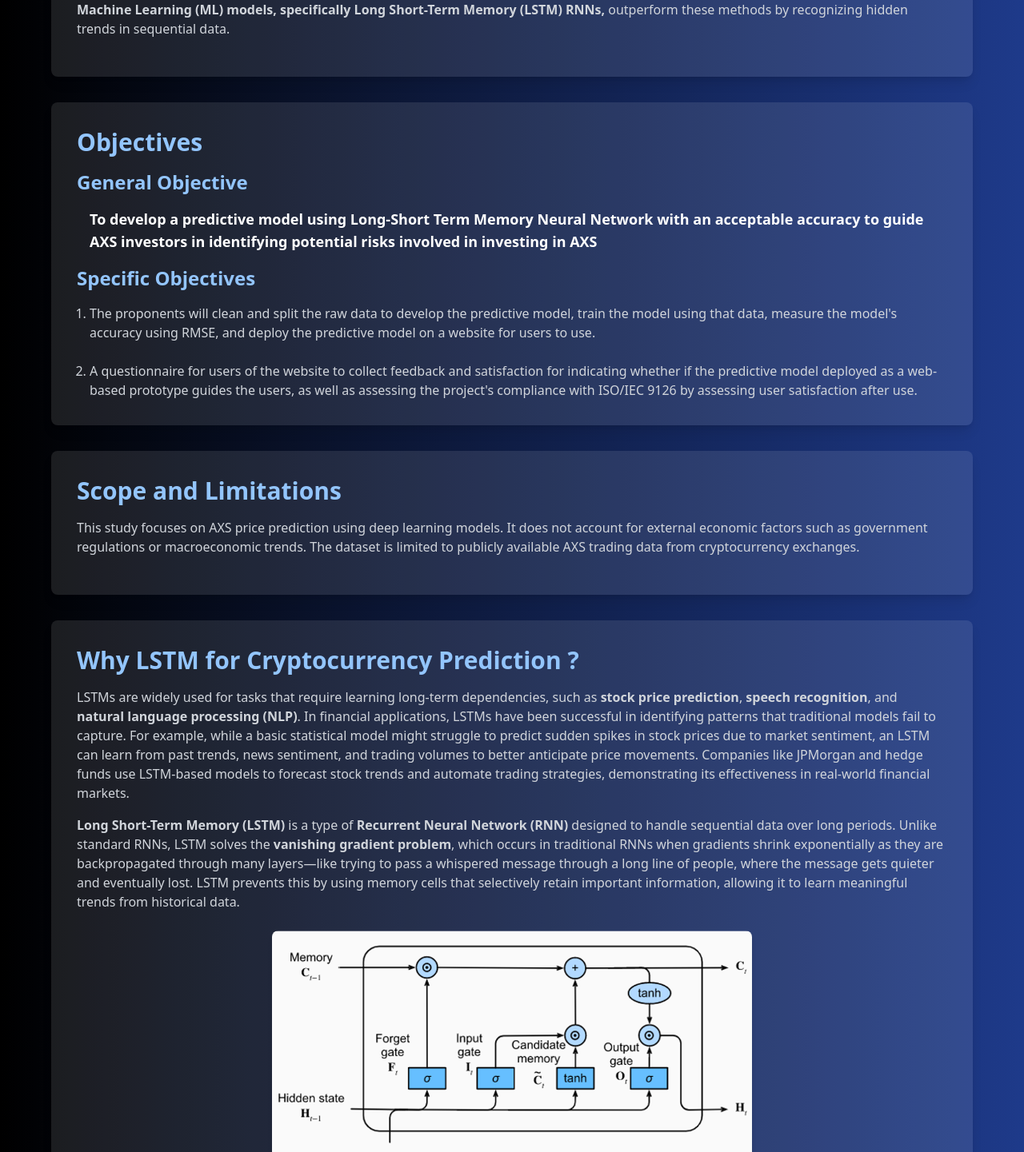
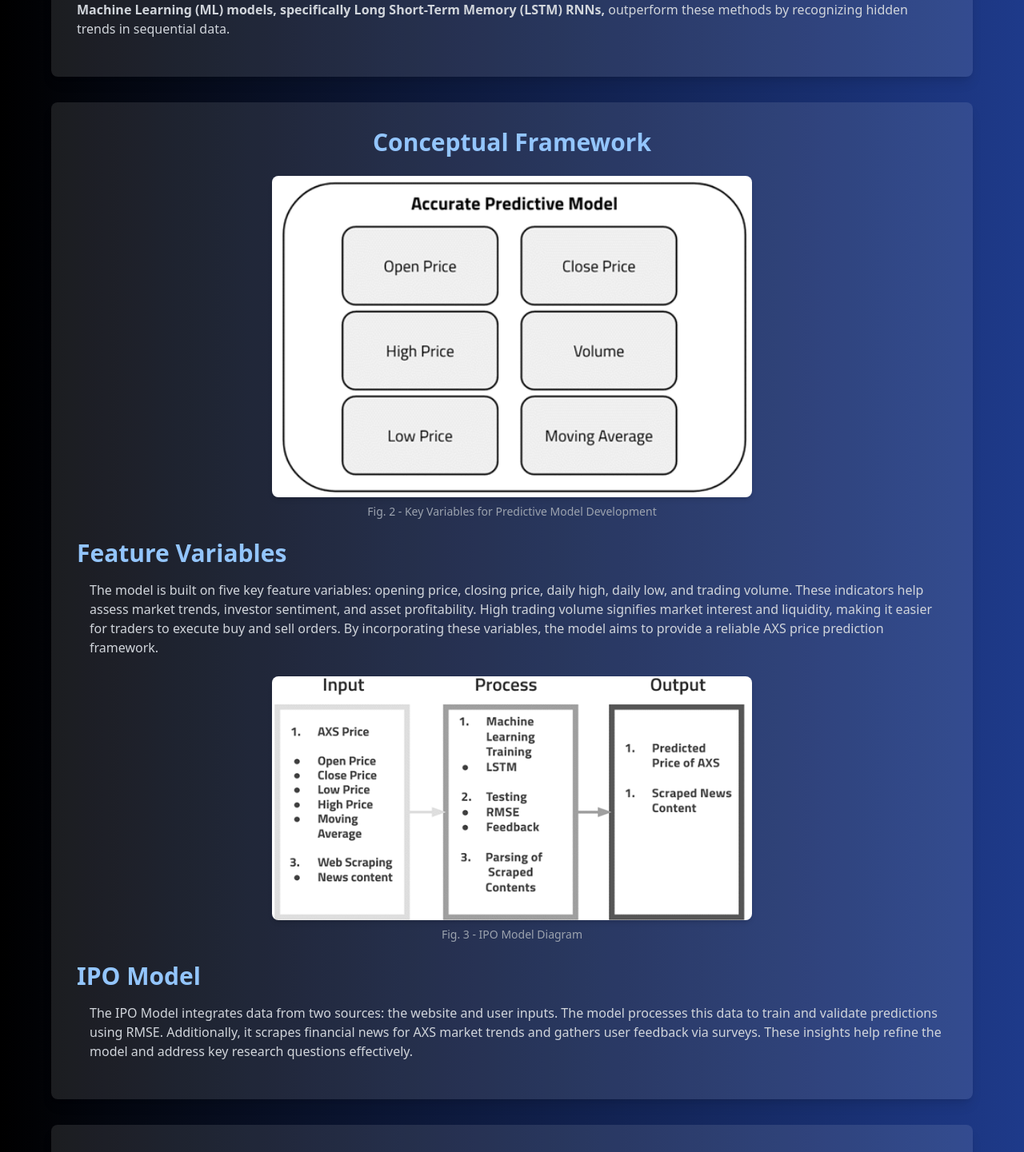
Before and after one commit to jerwintuchi/tonyongbayawak, a Next.js app: page /about/title-proposal in a window 1280 px wide. Shown: the part 1485-2926 px from the top of the page at 80% size. Built offline with nearby package versions, Linux system fonts and the light colour scheme.

Commit message:
added Conceptual Framework

```diff
--- a/src/app/about/(timeline-items)/title-proposal/_components/ImportantInfo.tsx
+++ b/src/app/about/(timeline-items)/title-proposal/_components/ImportantInfo.tsx
@@ -1,8 +1,31 @@
-import React from 'react'
+"use client";
 
-export default function ImportantInfo() {
+import React from 'react';
+import Image from 'next/image';
+
+export function ImportantInfo() {
     return (
         <div>
+            {/* 1.3 Conceptual Framework */}
+            <div className="max-w-6xl mx-auto bg-white bg-opacity-10 p-8 mt-8 rounded-lg shadow-lg">
+                <h2 className="text-3xl text-blue-300 font-semibold mb-4 text-center">Conceptual Framework</h2>
+                <div className="text-center my-6">
+                    <Image src="/diagrams/feature-variables.png" alt="Feature Variables" width={600} height={350} className="rounded-lg shadow-md mx-auto" />
+                    <p className="text-sm text-gray-400 mt-2">Fig. 2 - Key Variables for Predictive Model Development</p>
+                </div>
+                <h3 className="text-3xl text-blue-300 font-semibold mb-4">Feature Variables</h3>
+                <p className="text-gray-300 text-md mb-4 ml-4">
+                    The model is built on five key feature variables: opening price, closing price, daily high, daily low, and trading volume. These indicators help assess market trends, investor sentiment, and asset profitability. High trading volume signifies market interest and liquidity, making it easier for traders to execute buy and sell orders. By incorporating these variables, the model aims to provide a reliable AXS price prediction framework.
+                </p>
+                <div className="text-center my-6">
+                    <Image src="/diagrams/ipo-model.png" alt="IPO Model" width={600} height={350} className="rounded-lg shadow-md mx-auto" />
+                    <p className="text-sm text-gray-400 mt-2">Fig. 3 - IPO Model Diagram</p>
+                </div>
+                <h3 className="text-3xl text-blue-300 font-semibold mb-4">IPO Model</h3>
+                <p className="text-gray-300 text-md mb-4 ml-4">
+                    The IPO Model integrates data from two sources: the website and user inputs. The model processes this data to train and validate predictions using RMSE. Additionally, it scrapes financial news for AXS market trends and gathers user feedback via surveys. These insights help refine the model and address key research questions effectively.
+                </p>
+            </div>
 
             {/* 1.5 Objectives */}
             <div className="max-w-6xl mx-auto bg-white bg-opacity-10 p-8 mt-8 rounded-lg shadow-lg">
@@ -10,21 +33,13 @@ export default function ImportantInfo() {
                 <h3 className='text-2xl text-blue-300 font-semibold mb-4'>General Objective</h3>
                 <p className='text-white text-lg mb-4 ml-4'>
                     <strong>
-                        To develop a predictive model using Long-Short Term Memory Neural  Network with an
-                        acceptable accuracy to guide  AXS
-                        investors in identifying potential risks involved in investing in AXS
+                        Develop a predictive model using Long-Short Term Memory Neural Networks with high accuracy to assist AXS investors in identifying potential risks and making informed investment decisions.
                     </strong>
                 </p>
                 <h3 className='text-2xl text-blue-300 font-semibold mb-4'>Specific Objectives</h3>
                 <ol className="list-decimal text-gray-300 ml-4">
-                    <li> The proponents will clean and split the raw data to develop the predictive model,
-                        train the model using that data, measure the model&apos;s accuracy using RMSE, and
-                        deploy the predictive model on a website for users to use.</li><br />
-                    <li>A questionnaire for users of the website to collect feedback and satisfaction for
-                        indicating whether if the predictive model deployed as a web-based prototype
-                        guides the users, as well as assessing the project&apos;s compliance with ISO/IEC 9126
-                        by assessing user satisfaction after use.</li>
-
+                    <li>Process and clean raw data, train the model, evaluate accuracy using RMSE, and deploy the predictive model on a user-accessible website.</li><br />
+                    <li>Collect user feedback through questionnaires to assess satisfaction, usability, and compliance with ISO/IEC 9126 standards.</li>
                 </ol>
             </div>
 
@@ -32,11 +47,9 @@ export default function ImportantInfo() {
             <div className="max-w-6xl mx-auto bg-white bg-opacity-10 p-8 mt-8 rounded-lg shadow-lg">
                 <h2 className="text-3xl text-blue-300 font-semibold mb-4">Scope and Limitations</h2>
                 <p className="text-gray-300 mb-4">
-                    This study focuses on AXS price prediction using deep learning models. It does not account for external economic factors
-                    such as government regulations or macroeconomic trends. The dataset is limited to publicly available AXS trading data
-                    from cryptocurrency exchanges.
+                    This study focuses on AXS price prediction using deep learning models. External economic factors such as government regulations and macroeconomic trends are beyond the study&apos;s scope. The dataset is sourced from publicly available AXS trading data from cryptocurrency exchanges.
                 </p>
             </div>
         </div>
-    )
+    );
 }
--- a/src/app/about/(timeline-items)/title-proposal/_components/TItleProposalClient.tsx
+++ b/src/app/about/(timeline-items)/title-proposal/_components/TItleProposalClient.tsx
@@ -5,8 +5,9 @@ import BackToTimeline from '@/components/buttons/back-timeline-btn';
 import Image from 'next/image';
 import LSTMDropdown from './LSTMDropdown';
 import LSTMExplanation from './LSTMExplanation';
-import ImportantInfo from './ImportantInfo';
+
 import SOP from './SOP';
+import { ImportantInfo } from './ImportantInfo';
 
 export default function TitleProposalClient() {
     return (
```
Also changed, not shown: public/diagrams/ipo-model.png (added).
